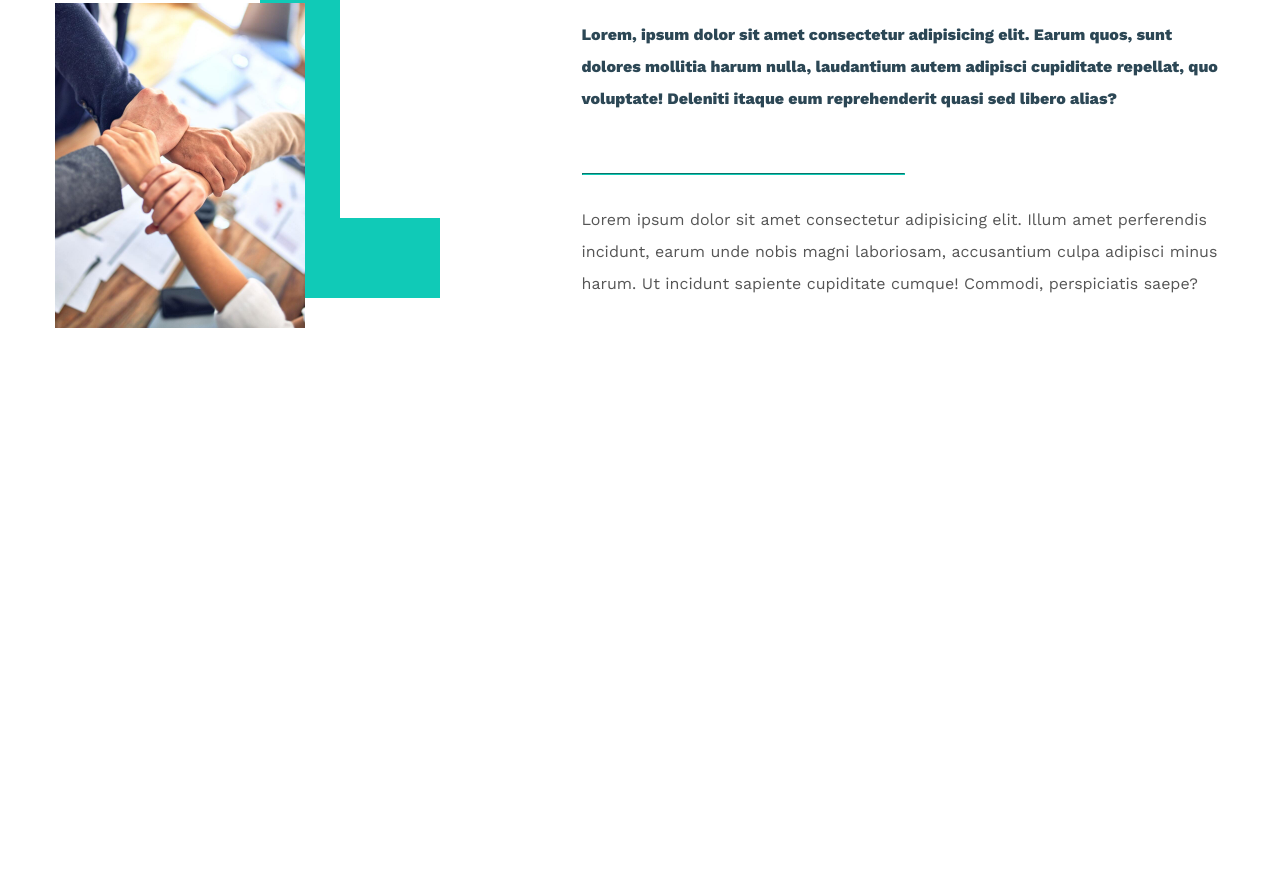
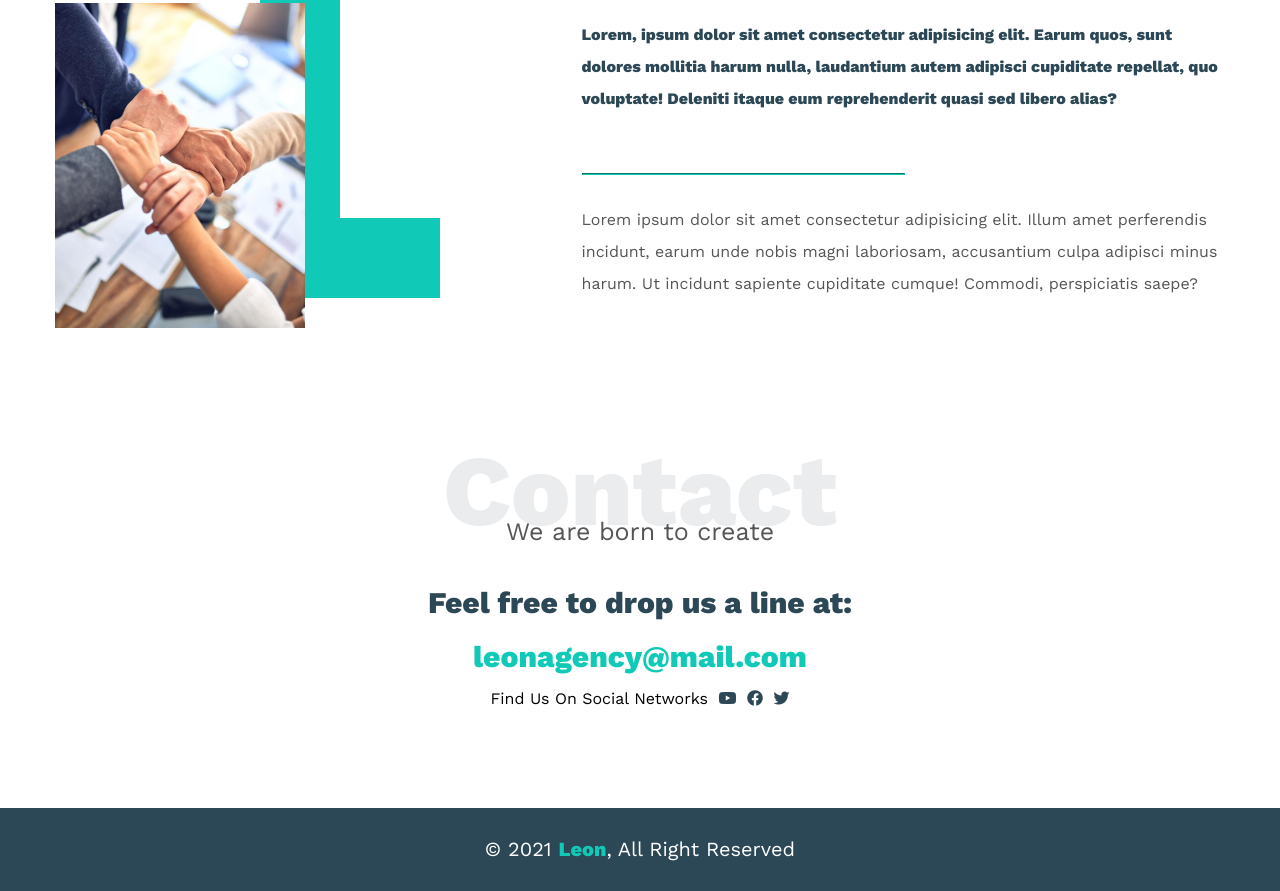
Before and after one commit to abdel-rahmandev/Leon-Template, a plain HTML site: page index.html in a window 1280 px wide. Shown: the part 2880-3771 px from the top of the page. Before the commit the page ends 3263 px from the top, so only its background shows below. Drawn offline with nearby package versions, Linux system fonts and the light colour scheme.

Commit message:
Create Contact Section & Footer

```diff
--- a/css/main.css
+++ b/css/main.css
@@ -380,3 +380,50 @@ header .navbar {
     }
 }
 /* End About */
+
+/* Start Contact */
+
+.contact {
+    padding: var(--sec-pad) 0;
+    margin-bottom: var(--sec-pad);
+    }
+.contact-info {
+    text-align: center;
+}
+.contact-info p {
+    font-size: 30px;
+    margin-bottom: 15px;
+    font-weight: 800;
+    color: var(--second-color);
+}
+.contact-info .email {
+    font-size: 30px;
+    margin-bottom: 15px;
+    font-weight: 800;
+    color: var(--main-color);
+    text-decoration: none;
+    display: block;
+}
+.contact-info .social i {
+    color: var(--second-color);
+    margin-left: 5px;
+}
+
+/* End Contact */
+
+/* Start Footer */
+
+.footer {
+    text-align: center;
+    background: var(--second-color);
+    padding: 30px 0;
+}
+.footer .copy {
+    color: #fff;
+    font-size: 20px;
+}
+.footer .copy span {
+    font-weight: bold;
+    color: var(--main-color);
+}
+/* End Footer */
--- a/index.html
+++ b/index.html
@@ -173,6 +173,26 @@
         </div>
 
     </section>
+    <!-- Contact Section -->
+    <section class="contact">
+        <div class="container">
+            <h2 class="special-heading">Contact</h2>
+            <p>We are born to create</p>
+            <div class="contact-info">
+                <p>Feel free to drop us a line at:</p>
+                <a href="mailto:leonagency@mail.com" class="email">leonagency@mail.com</a>
+                <div class="social"><span>Find Us On Social Networks</span>
+                    <a href="#"><i class="fab fa-youtube"></i></a>
+                    <a href="#"><i class="fab fa-facebook"></i></a>
+                    <a href="#"><i class="fab fa-twitter"></i></a>
+                </div>
+            </div>
+        </div>
+    </section>
+    <!-- Footer Section -->
+    <footer class="footer">
+        <div class="copy">&copy; 2021 <span>Leon</span>, All Right Reserved</div>
+    </footer>
 </body>
 
 </html>
```
